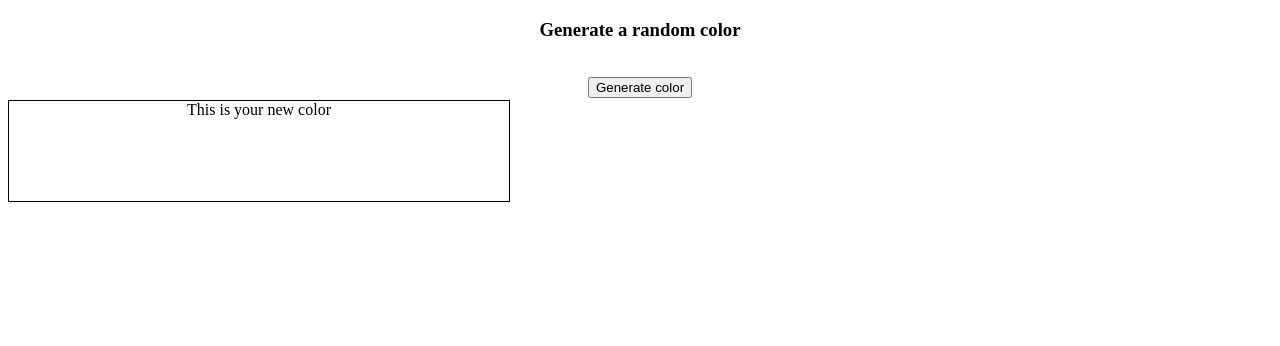
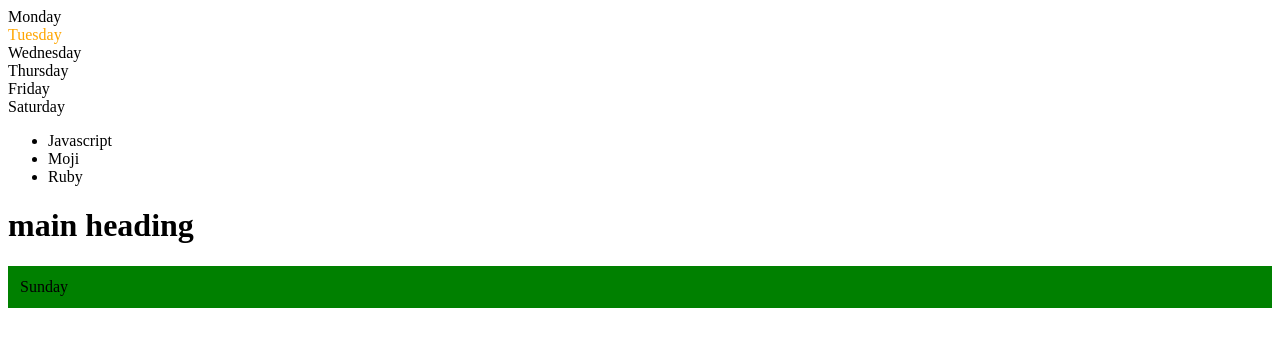
Before and after one commit to iamikrama/javascript, a website: page practise.html in a window 1280 px wide. Drawn offline with Linux system fonts and the light colour scheme.

Commit message:
practised some DOM

```diff
--- a/practise.html
+++ b/practise.html
@@ -1,17 +1,106 @@
 <!DOCTYPE html>
-<html lang="en">
+<html>
+
 <head>
-    <meta charset="UTF-8">
-    <meta name="viewport" content="width=device-width, initial-scale=1.0">
-    <title>practise</title>
-    <link rel="stylesheet" href="style.css">
+  <meta charset="utf-8">
+  <meta name="viewport" content="width=device-width">
+  <title>replit</title>
+  <!-- <link href="style.css" rel="stylesheet" type="text/css" /> -->
 </head>
-<body>
-    <h3> Generate a random color</h3>
-    <br>
-    <button>Generate color</button>
-    <br>
-    <div>This is your new color</div>
-    <script src="practise.js"></script>
+
+<body> <!-- Correctly moved the <body> tag -->
+  <div class="parent">
+    <div class="day">Monday </div>
+    <div class="day">Tuesday </div>
+    <div class="day">Wednesday </div>
+    <div class="day">Thursday </div>
+    <div class="day">Friday</div>
+    <div class="day">Saturday </div>
+  </div>
+
+  <ul class="language">
+    <li>Javascript</li>
+
+  </ul>
+  <script>
+
+
+function addLang(langName){
+   const li=  document.createElement('li')
+   li.innerHTML= `${langName}`
+   document.querySelector('.language').appendChild(li)
+
+}
+
+addLang("Python")
+addLang("Ruby")
+
+function addOptiLang(langName){
+    const li = document.createElement('li');
+    li.appendChild(document.createTextNode(langName))
+    document.querySelector('.language').appendChild(li)
+
+}
+addOptiLang("swift")
+
+
+// Edit in dom
+const secondLang= document.querySelector('li:nth-child(2)')
+const newLi= document.createElement('li')
+newLi.appendChild(document.createTextNode("Moji"))  // this is optimised way
+// newLi.textContent= "Jubii"   //can also be used this.
+secondLang.replaceWith(newLi)
+
+
+// remove
+
+const lastLang = document.querySelector("li:last-child")
+lastLang.remove()
+
+    const parent = document.querySelector('.parent');
+    // console.log(parent);
+    // console.log(parent.children);
+    // console.log(parent.children[1].innerHTML);
+
+
+    // for (let i = 0; i < parent.children.length; i++) {
+    //     console.log(parent.children[i].innerHTML)
+
+    // }
+
+    parent.children[1].style.color= 'orange'
+
+    // console.log(parent.firstElementChild);
+    // console.log(parent.lastElementChild);
+
+    const div = document.createElement('div')
+
+
+    const heading = document.createElement('h1')
+
+
+    heading.className= "heading"
+    heading.id= 'h_id'
+    const headText= document.createTextNode("main heading")
+    heading.appendChild(headText)
+    document.body.appendChild(heading)
+
+
+    div.className= 'main'
+    div.id= 'myId'
+    div.setAttribute('title', "generated div")
+    div.style.backgroundColor= 'green';
+    div.style.padding = '12px'
+    // console.log(heading);
+    // div.innerText= "Sunday"
+    const addText= document.createTextNode("Sunday")
+    div.appendChild(addText)
+    document.body.appendChild(div)
+
+
+
+
+  </script>
 </body>
+
 </html>
```
